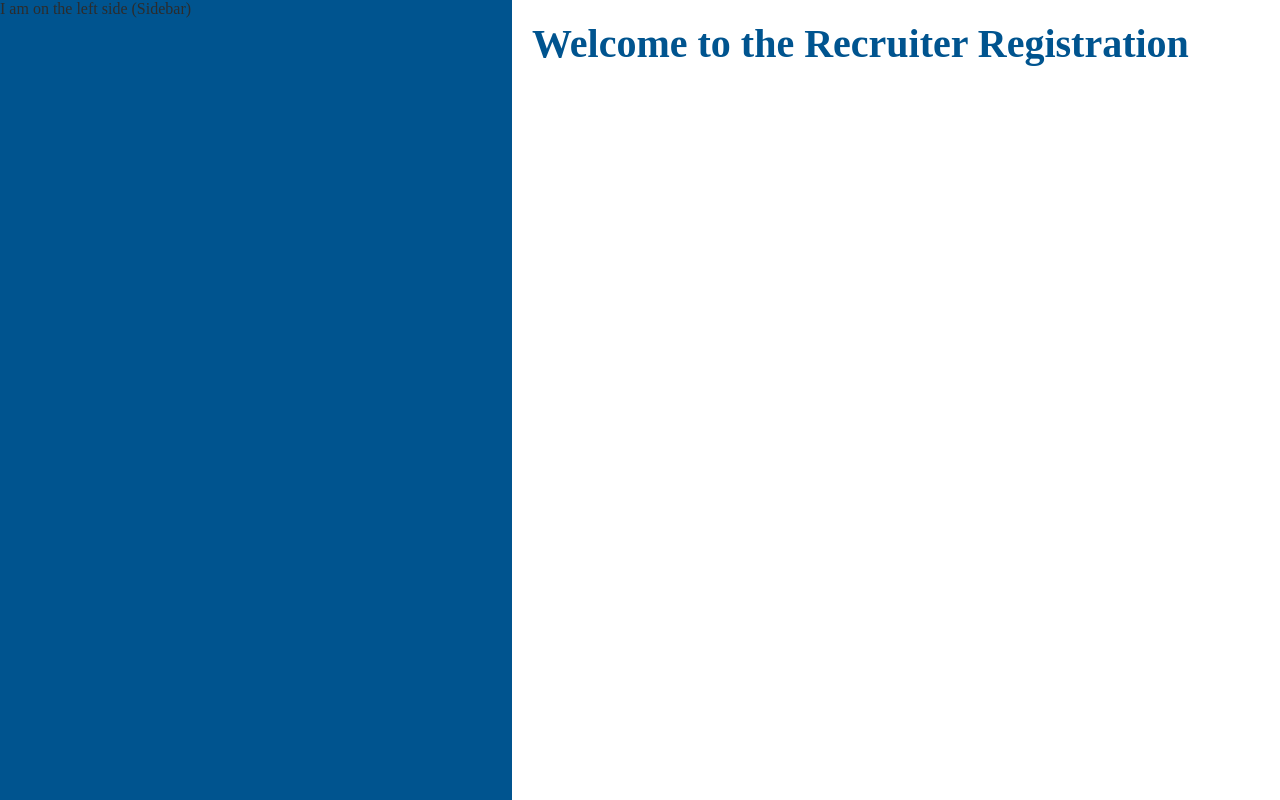
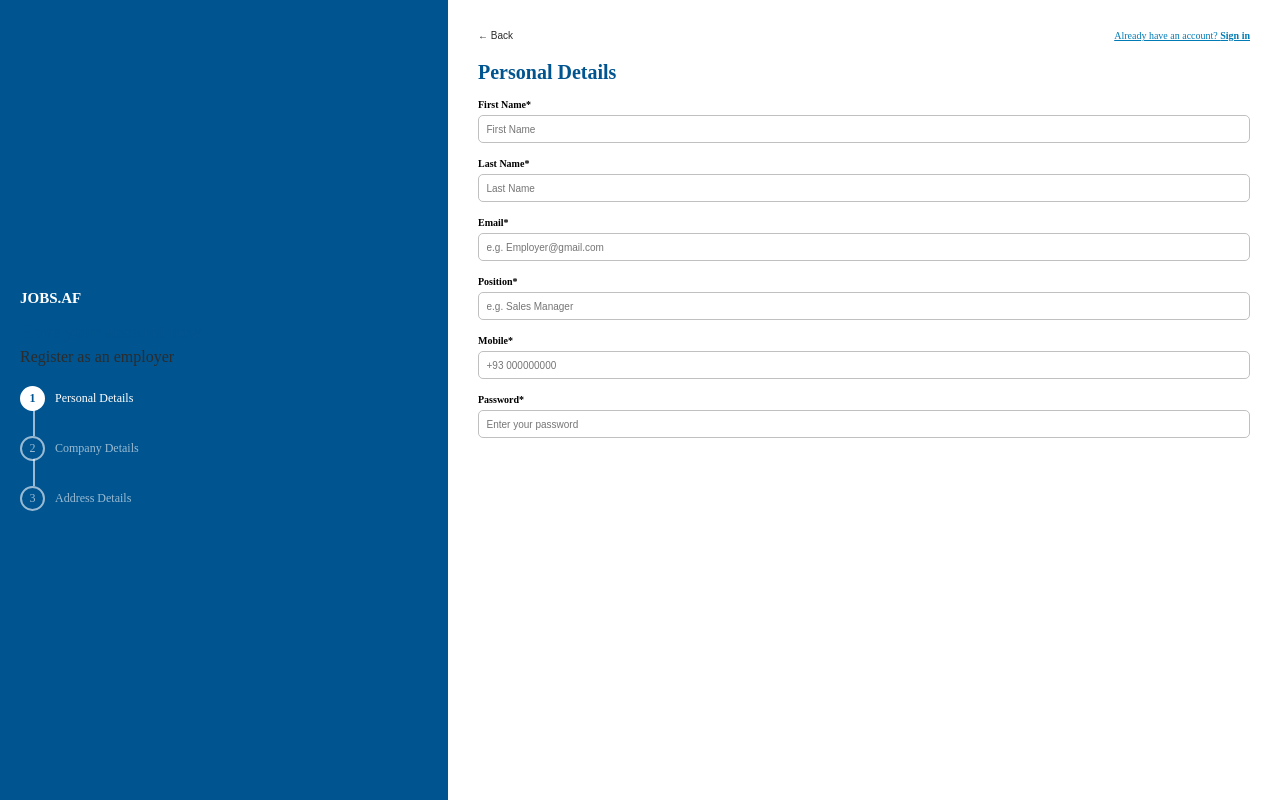
Before and after one commit to Naeemi7/AfghanKar.af, a React (Vite) app in the folder client/: page /recruiter-registration in a window 1280 px wide. Built offline with nearby package versions, Linux system fonts and the light colour scheme.

Commit message:
the basic setup for recruiter registration layout has been done

```diff
--- a/client/src/components/auth/registration/recruiter/RecruiterRegistrationMainContent.jsx
+++ b/client/src/components/auth/registration/recruiter/RecruiterRegistrationMainContent.jsx
@@ -1,8 +1,39 @@
 const RecruiterRegistrationMainContent = () => {
   return (
     <div className="recruiter-registration-main-content">
-      <h1>Welcome to the Recruiter Registration</h1>
-      {/* Main registration content */}
+      <div className="content-header">
+        <button className="back-button">← Back</button>
+        <a href="/signin" className="signin-link">
+          Already have an account? <span>Sign in</span>
+        </a>
+      </div>
+      <h1>Personal Details</h1>
+      <form className="registration-form">
+        <div className="form-group">
+          <label>First Name*</label>
+          <input type="text" placeholder="First Name" />
+        </div>
+        <div className="form-group">
+          <label>Last Name*</label>
+          <input type="text" placeholder="Last Name" />
+        </div>
+        <div className="form-group">
+          <label>Email*</label>
+          <input type="email" placeholder="e.g. Employer@gmail.com" />
+        </div>
+        <div className="form-group">
+          <label>Position*</label>
+          <input type="text" placeholder="e.g. Sales Manager" />
+        </div>
+        <div className="form-group">
+          <label>Mobile*</label>
+          <input type="text" placeholder="+93 000000000" />
+        </div>
+        <div className="form-group">
+          <label>Password*</label>
+          <input type="password" placeholder="Enter your password" />
+        </div>
+      </form>
     </div>
   );
 };
--- a/client/src/components/auth/registration/recruiter/RecruiterRegistrationSidebar.jsx
+++ b/client/src/components/auth/registration/recruiter/RecruiterRegistrationSidebar.jsx
@@ -1,8 +1,26 @@
 const RecruiterRegistrationSidebar = () => {
   return (
     <div className="recruiter-registration-sidebar">
-      <p>I am on the left side (Sidebar)</p>
-      {/* Add sidebar content here */}
+      <div className="sidebar-content">
+        <div className="logo">JOBS.AF</div>
+        <h2>Have your account now</h2>
+        <p>Register as an employer</p>
+        <div className="stepper">
+          <div className="step active">
+            <div className="circle">1</div>
+            <span>Personal Details</span>
+          </div>
+          <div className="step">
+            <div className="circle">2</div>
+            <span>Company Details</span>
+          </div>
+          <div className="step">
+            <div className="circle">3</div>
+            <span>Address Details</span>
+          </div>
+          <div className="line-bottom"></div>
+        </div>
+      </div>
     </div>
   );
 };
--- a/client/src/styles/components/recruiter-registration.scss
+++ b/client/src/styles/components/recruiter-registration.scss
@@ -3,14 +3,159 @@
 
 .recruiter-registration-sidebar {
   background-color: $primary-color;
-  width: 40vw;
-  height: 100vh;
+  width: 35%;
+  padding: 2rem;
+  color: #fff;
+  display: flex;
+  flex-direction: column;
+  justify-content: center;
+
+  .sidebar-content {
+    .logo {
+      font-size: 1.5rem;
+      font-weight: bold;
+      margin-bottom: 1.5rem;
+    }
+
+    h2 {
+      font-size: 1.8rem;
+      margin-bottom: 0.5rem;
+    }
+
+    p {
+      margin-bottom: 2rem;
+    }
+
+    .stepper {
+      position: relative;
+      display: flex;
+      flex-direction: column;
+      gap: 2.5rem;
+
+      /* Top Line Segment */
+      &::before {
+        content: "";
+        position: absolute;
+        left: 1.25rem; /* Aligns with the center of the circles */
+        top: 1.25rem;
+        height: 3.8rem; /* Adjust this to end at the bottom of the first circle */
+        width: 2px;
+        background-color: rgba(255, 255, 255, 0.6);
+        z-index: 0;
+      }
+
+      // /* Middle Line Segment */
+      // &::after {
+      //   content: "";
+      //   position: absolute;
+      //   left: 1.25rem;
+      //   top: 1.25rem; /* Start from the bottom of the first circle */
+      //   height: 2rem; /* Gap between the first and second circles */
+      //   width: 2px;
+      //   background-color: transparent; /* Leave this part transparent */
+      //   z-index: 0;
+      // }
+
+      /* Bottom Line Segment */
+      .line-bottom {
+        content: "";
+        position: absolute;
+        left: 1.25rem;
+        top: 7.3rem; /* Start from the bottom of the second circle */
+        height: 2.7rem; /* Adjust this to reach the top of the third circle */
+        width: 2px;
+        background-color: rgba(255, 255, 255, 0.6);
+        z-index: 0;
+      }
+
+      .step {
+        position: relative;
+        display: flex;
+        align-items: center;
+        color: rgba(255, 255, 255, 0.6);
+        z-index: 10;
+
+        .circle {
+          width: 2.5rem;
+          height: 2.5rem;
+          border: 2px solid rgba(255, 255, 255, 0.6);
+          border-radius: 50%;
+          display: flex;
+          justify-content: center;
+          align-items: center;
+          margin-right: 1rem;
+          font-size: 1.2rem;
+          background-color: transparent;
+        }
+
+        span {
+          font-size: 1.2rem;
+        }
+
+        &.active {
+          color: #fff;
+
+          .circle {
+            border-color: #fff;
+            background-color: #fff;
+            color: $primary-color;
+            font-weight: bold;
+          }
+        }
+      }
+    }
+  }
 }
 
 .recruiter-registration-main-content {
-  background-color: $background-color; /* Updated to use your existing palette */
-  width: 60vw;
-  height: 100vh;
-  padding: 20px; /* Add padding for the content */
-  box-sizing: border-box; /* Ensure padding is included in width calculation */
+  width: 65%;
+  padding: 3rem;
+  background-color: $background-color;
+
+  .content-header {
+    display: flex;
+    justify-content: space-between;
+    align-items: center;
+    margin-bottom: 2rem;
+
+    .back-button {
+      background: none;
+      border: none;
+      color: $text-color;
+      font-size: 1rem;
+      cursor: pointer;
+    }
+
+    .signin-link {
+      color: $link-color;
+      span {
+        font-weight: bold;
+      }
+    }
+  }
+
+  h1 {
+    font-size: 2rem;
+    margin-bottom: 1.5rem;
+  }
+
+  .registration-form {
+    .form-group {
+      margin-bottom: 1.5rem;
+
+      label {
+        display: block;
+        font-weight: bold;
+        margin-bottom: 0.5rem;
+      }
+
+      input {
+        width: 100%;
+        padding: 0.75rem;
+        border: 1px solid $border-color;
+        border-radius: 0.5rem;
+        font-size: 1rem;
+      }
+    }
+  }
 }
```
